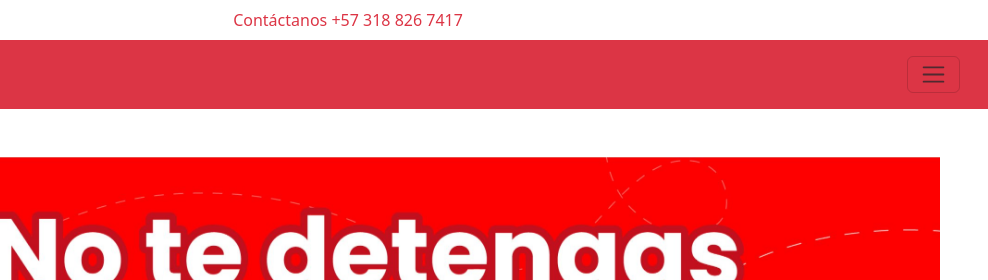
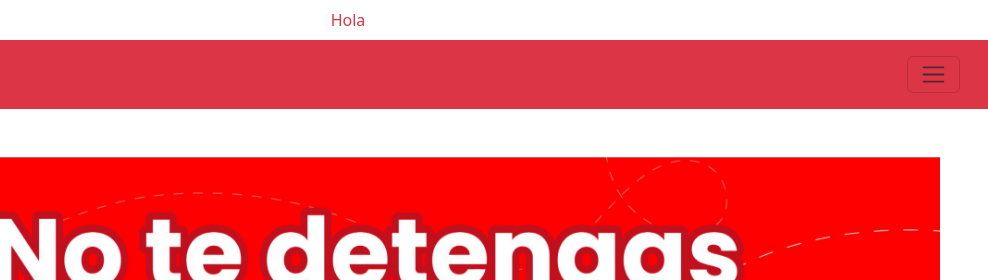
Before and after one commit to Basxn18/Mi-repositorio, a plain HTML site: page Construceramicas/index.html in a window 1280 px wide. Shown: the top 280 px of the page, 292-1280 px from the left. Drawn offline with nearby package versions, Linux system fonts and the light colour scheme.

Commit message:
Update Prueba
Cambio en el header por prueba

```diff
--- a/Construceramicas/index.html
+++ b/Construceramicas/index.html
@@ -12,7 +12,7 @@
 <body>
   <!-- ENCABEZADO -->
   <header class="container-fluid bg- d-flex justify-content-center">
-    <p class="text-danger mb-0 p-2 fs-6">Contáctanos +57 318 826 7417</p>
+    <p class="text-danger mb-0 p-2 fs-6">Hola</p>
   </header>
   <nav class="navbar bg-danger p-3" id="menu">
     <div class="container-fluid">
```
